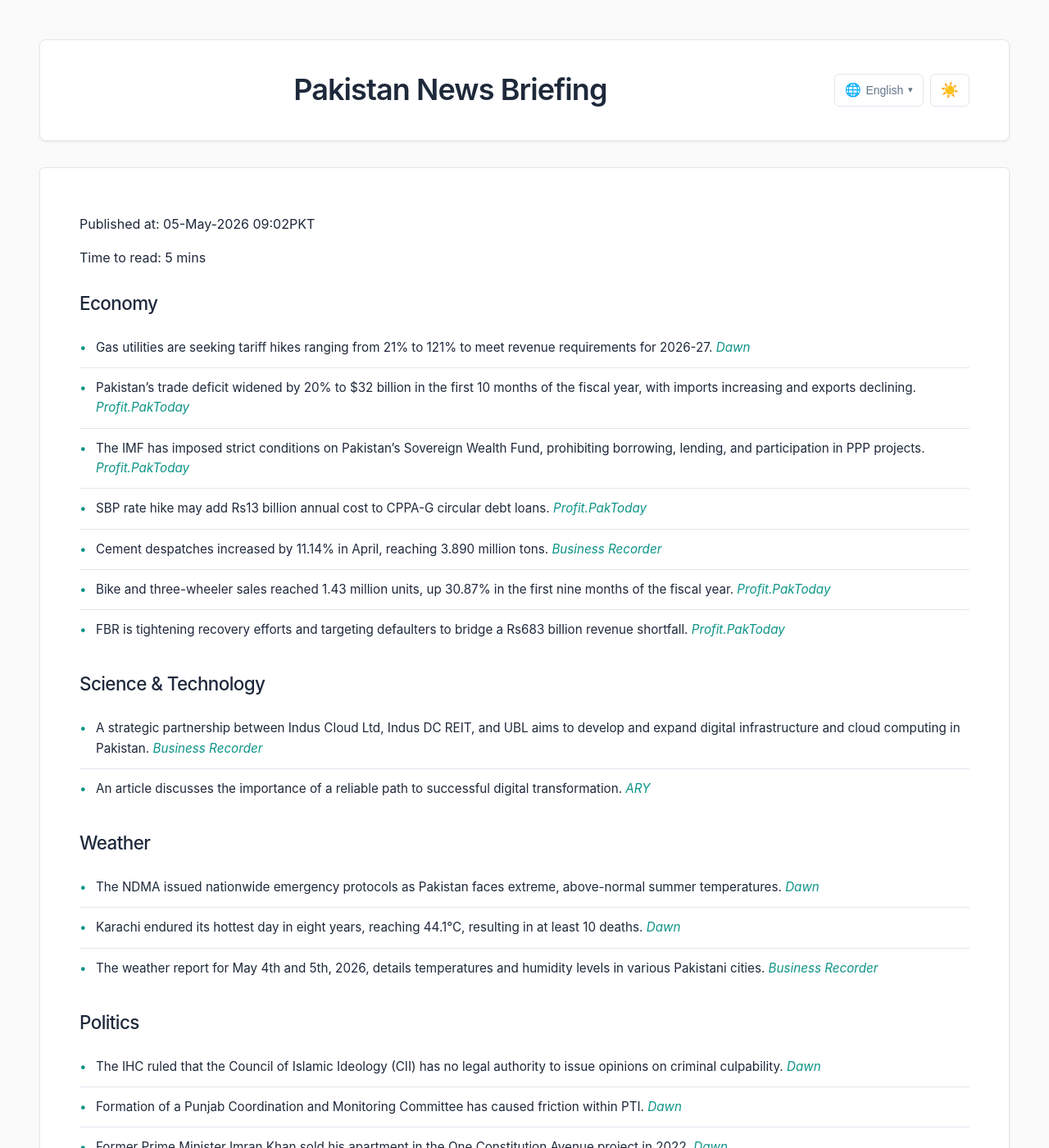
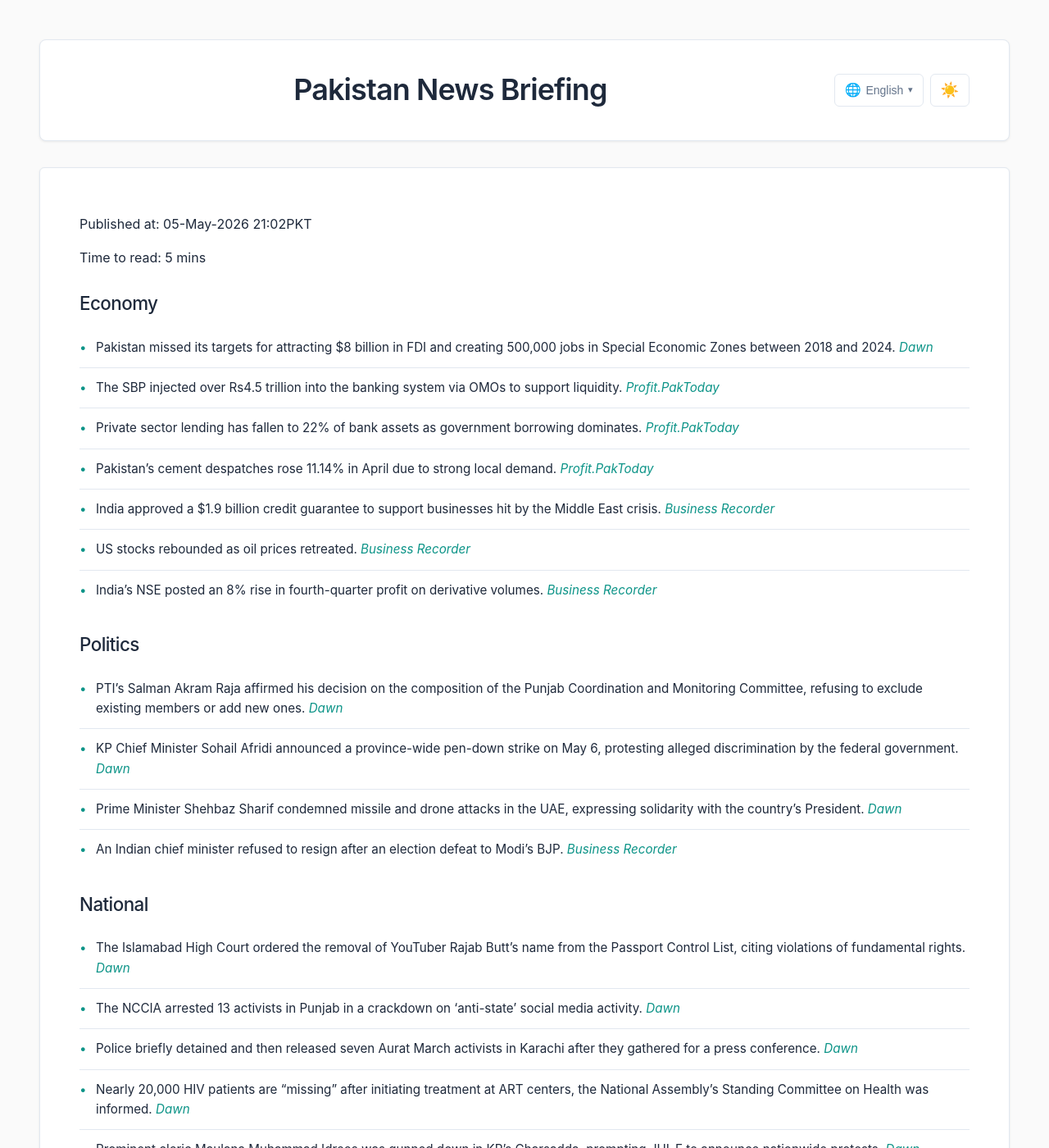
Before and after one commit to zsubzwary/news, a Jekyll site: the page built from en/index.md, in a window 1280 px wide and 1400 px high. Shown: the whole window at 82% size. Built offline with Jekyll 4.4.1, drawn with Linux system fonts in a browser that asks for light colours; some web fonts are replaced; some of the changed text lies outside the part shown.

Commit message:
DateTime; 2026-05-05T16:02:07.386Z

```diff
--- a/en/index.md
+++ b/en/index.md
@@ -4,76 +4,66 @@ title: Pakistan News Briefing
 lang: en
 ---
 
-Published at: 05-May-2026 09:02PKT
+Published at: 05-May-2026 21:02PKT
 
 Time to read: 5 mins
 
 ### Economy
-- Gas utilities are seeking tariff hikes ranging from 21% to 121% to meet revenue requirements for 2026-27. *[Dawn](https://www.dawn.com/news/1997651/gas-utilities-seek-21-121pc-tariff-hike)*
-- Pakistan’s trade deficit widened by 20% to $32 billion in the first 10 months of the fiscal year, with imports increasing and exports declining. *[Profit.PakToday](https://profit.pakistantoday.com.pk/2026/05/05/pakistans-trade-deficit-widens-20-to-32-billion-in-10-months)*
-- The IMF has imposed strict conditions on Pakistan’s Sovereign Wealth Fund, prohibiting borrowing, lending, and participation in PPP projects. *[Profit.PakToday](https://profit.pakistantoday.com.pk/2026/05/05/imf-sets-strict-conditions-on-pakistans-sovereign-wealth-fund-bars-borrowing-lending)*
-- SBP rate hike may add Rs13 billion annual cost to CPPA-G circular debt loans. *[Profit.PakToday](https://profit.pakistantoday.com.pk/2026/05/05/sbp-rate-hike-may-add-rs13-billion-annual-cost-to-cppa-g-circular-debt-loans)*
-- Cement despatches increased by 11.14% in April, reaching 3.890 million tons. *[Business Recorder](https://www.brecorder.com/news/40419603/april-cement-despatches-increase-by-1114pc-yoy)*
-- Bike and three-wheeler sales reached 1.43 million units, up 30.87% in the first nine months of the fiscal year. *[Profit.PakToday](https://profit.pakistantoday.com.pk/2026/05/05/bike-three-wheeler-sales-reach-1-43-million-units-up-30-87-in-nine-months)*
-- FBR is tightening recovery efforts and targeting defaulters to bridge a Rs683 billion revenue shortfall. *[Profit.PakToday](https://profit.pakistantoday.com.pk/2026/05/05/fbr-tightens-recovery-targets-defaulters-to-bridge-rs683-billion-shortfall)*
+- Pakistan missed its targets for attracting $8 billion in FDI and creating 500,000 jobs in Special Economic Zones between 2018 and 2024. *[Dawn](https://www.dawn.com/news/1997769/pakistan-misses-8bn-sez-investment-500000-job-targets-minister)*
+- The SBP injected over Rs4.5 trillion into the banking system via OMOs to support liquidity. *[Profit.PakToday](https://profit.pakistantoday.com.pk/2026/05/05/sbp-injects-over-rs4-5-trillion-via-omos-to-support-liquidity)*
+- Private sector lending has fallen to 22% of bank assets as government borrowing dominates. *[Profit.PakToday](https://profit.pakistantoday.com.pk/2026/05/05/private-sector-lending-falls-to-22-of-bank-assets-as-govt-borrowing-dominates)*
+- Pakistan’s cement despatches rose 11.14% in April due to strong local demand. *[Profit.PakToday](https://profit.pakistantoday.com.pk/2026/05/05/pakistans-cement-despatches-rise-11-14-in-april-on-strong-local-demand)*
+- India approved a $1.9 billion credit guarantee to support businesses hit by the Middle East crisis. *[Business Recorder](https://www.brecorder.com/news/40419746/us-stocks-rebound-as-oil-prices-retreat)*
+- US stocks rebounded as oil prices retreated. *[Business Recorder](https://www.brecorder.com/news/40419746/us-stocks-rebound-as-oil-prices-retreat)*
+- India's NSE posted an 8% rise in fourth-quarter profit on derivative volumes. *[Business Recorder](https://www.brecorder.com/news/40419754/indias-nse-posts-8-rise-in-fourth-quarter-profit-on-derivative-volumes)*
+
+### Politics
+- PTI’s Salman Akram Raja affirmed his decision on the composition of the Punjab Coordination and Monitoring Committee, refusing to exclude existing members or add new ones. *[Dawn](https://www.dawn.com/news/1997770/ptis-raja-stands-by-decision-on-punjab-coordination-and-monitoring-committee-composition)*
+- KP Chief Minister Sohail Afridi announced a province-wide pen-down strike on May 6, protesting alleged discrimination by the federal government. *[Dawn](https://www.dawn.com/news/1997725/cm-afridi-announces-pen-down-strike-on-may-6-over-centres-discrimination-against-kp)*
+- Prime Minister Shehbaz Sharif condemned missile and drone attacks in the UAE, expressing solidarity with the country’s President. *[Dawn](https://www.dawn.com/news/1997705/pm-shehbaz-condemns-drone-missile-attacks-in-uae)*
+- An Indian chief minister refused to resign after an election defeat to Modi's BJP. *[Business Recorder](https://www.brecorder.com/news/40419752/indian-chief-minister-refuses-to-resign-after-election-defeat-to-modis-bjp)*
+
+### National
+- The Islamabad High Court ordered the removal of YouTuber Rajab Butt’s name from the Passport Control List, citing violations of fundamental rights. *[Dawn](https://www.dawn.com/news/1997780/rajab0505)*
+- The NCCIA arrested 13 activists in Punjab in a crackdown on ‘anti-state’ social media activity. *[Dawn](https://www.dawn.com/news/1997726/nccia-arrests-13-activists-in-punjab-in-crackdown-on-anti-state-social-media-activity)*
+- Police briefly detained and then released seven Aurat March activists in Karachi after they gathered for a press conference. *[Dawn](https://www.dawn.com/news/1997753/police-release-aurat-march-activists-after-brief-detention-in-karachi)*
+- Nearly 20,000 HIV patients are “missing” after initiating treatment at ART centers, the National Assembly’s Standing Committee on Health was informed. *[Dawn](https://www.dawn.com/news/1997760/nearly-20000-patients-missing-after-initiating-treatment-at-hiv-centres-na-committee-told)*
+- Prominent cleric Maulana Muhammad Idrees was gunned down in KP's Charsadda, prompting JUI-F to announce nationwide protests. *[Dawn](https://www.dawn.com/news/1997685/prominent-cleric-muhammad-idrees-gunned-down-in-kps-charsadda)*
+- The BSEK chairman resigned following allegations of mismanagement of matric exams in Karachi. *[Dawn](https://www.dawn.com/news/1997734/bsek-chairman-resigns-following-allegations-of-mismanagement-of-matric-exams-in-karachi)*
+- NAB recovered 80 acres of land worth Rs6 billion in Hyderabad. *[Profit.PakToday](https://profit.pakistantoday.com.pk/2026/05/05/nab-recovers-80-acres-of-land-worth-rs6-billion-in-hyderabad/)*
+
+### International
+- The US threatened a “devastating” response to any Iran attack on commercial shipping, while maintaining the ceasefire still holds. *[Dawn](https://www.dawn.com/news/1997773/us-threatens-devastating-response-to-any-iran-attack-on-shipping)*
+- An Israeli court extended the detention of two Gaza flotilla activists by six days. *[Dawn](https://www.dawn.com/news/1997759/israel-court-extends-gaza-flotilla-activists-detention-by-six-days)* & *[Business Recorder](https://www.brecorder.com/news/40419724/israel-court-extends-gaza-flotilla-activists-detention-until-sunday)*
+- A blast at a fireworks factory in China’s Hunan province killed 21 people and injured 61. *[Dawn](https://www.dawn.com/news/1997692/blast-at-fireworks-factory-in-chinas-hunan-kills-21-state-media-says)*
+- India may discuss BrahMos missile sale to Vietnam during the presidential visit. *[Dawn](https://www.dawn.com/news/1997712/india-may-discuss-brahmos-missile-sale-to-vietnam-during-presidential-visit-sources-say)*
+- Zelensky offered a drone deal to Bahrain during his Gulf trip. *[Business Recorder](https://www.brecorder.com/news/40419748/zelensky-offers-bahrain-drone-deal-in-latest-gulf-trip)*
+- The UAE said its air defenses are dealing with missile and drone attacks from Iran. *[Business Recorder](https://www.brecorder.com/news/40419750/uae-says-air-defences-dealing-with-missile-and-drone-attacks-from-iran)*
+- FIFA invited Iran to headquarters for World Cup talks. *[Business Recorder](https://www.brecorder.com/news/40419737/fifa-invites-iran-to-headquarters-for-world-cup-talks)*
+- EU is prepared for every scenario after Trump car tariff threat. *[Business Recorder](https://www.brecorder.com/news/40419739/eu-prepared-for-every-scenario-after-trump-car-tariff-threat)*
 
 ### Science & Technology
-- A strategic partnership between Indus Cloud Ltd, Indus DC REIT, and UBL aims to develop and expand digital infrastructure and cloud computing in Pakistan. *[Business Recorder](https://www.brecorder.com/news/40419596/digital-infrastructure-and-cloud-adoption-indus-cloud-ltd-indus-dc-reit-and-ubl-form-strategic-partnership)*
-- An article discusses the importance of a reliable path to successful digital transformation. *[ARY](https://arynews.tv/digital-transformation-improve-efficiency-and-growth)*
+- Former Nadra chairman Tariq Malik was included in a US-based company’s list recognizing digital identity pioneers. *[Dawn](https://www.dawn.com/news/1997688/ex-nadra-chairman-tariq-malik-included-in-us-based-companys-list-recognising-digital-identity-pioneers)*
+- India's PNB hikes cybersecurity spend as AI models raise risks. *[Business Recorder](https://www.brecorder.com/news/40419751/indias-pnb-hikes-cybersecurity-spend-as-ai-models-including-anthropics-mythos-raise-risks)*
 
 ### Weather
-- The NDMA issued nationwide emergency protocols as Pakistan faces extreme, above-normal summer temperatures. *[Dawn](https://www.dawn.com/news/1997631/extreme-heat-prompts-nationwide-emergency-protocols)*
-- Karachi endured its hottest day in eight years, reaching 44.1°C, resulting in at least 10 deaths. *[Dawn](https://www.dawn.com/news/1997593/10-found-dead-as-karachi-endures-hottest-day-in-eight-years)*
-- The weather report for May 4th and 5th, 2026, details temperatures and humidity levels in various Pakistani cities. *[Business Recorder](https://www.brecorder.com/news/40419565/the-weather)*
-
-### Politics
-- The IHC ruled that the Council of Islamic Ideology (CII) has no legal authority to issue opinions on criminal culpability. *[Dawn](https://www.dawn.com/news/1997627/council-of-islamic-ideology-has-no-authority-to-rule-on-criminal-liability-ihc)*
-- Formation of a Punjab Coordination and Monitoring Committee has caused friction within PTI. *[Dawn](https://www.dawn.com/news/1997621/formation-of-coordination-body-stirs-up-bad-blood-in-pti)*
-- Former Prime Minister Imran Khan sold his apartment in the One Constitution Avenue project in 2022. *[Dawn](https://www.dawn.com/news/1997580/imran-exited-controversial-project-in-2022)*
-- The IHC ruled that buyers of apartments in the One Constitution Avenue project have no ownership rights. *[Dawn](https://www.dawn.com/news/1997452/ihc-rules-buyers-of-apartments-at-one-constitution-avenue-have-no-ownership-rights)*
-
-### National
-- A suicide attack on an army check post in South Waziristan was foiled, but a civilian was martyred and 15 injured. *[Dawn](https://www.dawn.com/news/1997513/suicide-attack-foiled-on-army-check-post-in-south-waziristan-civilian-martyred-15-injured)*
-- NAB recovered 80 acres of government land illegally allotted to Bahria Town. *[Dawn](https://www.dawn.com/news/1997514/nab-recovers-80-acres-of-govt-land-illegally-allotted-to-bahria-town)*
-- The Supreme Court upheld the death sentences of members of the ‘Chotu’ gang. *[Dawn](https://www.dawn.com/news/1997628/supreme-court-upholds-death-sentences-of-chotu-gang-members)*
-- Pakistan has sufficient POL reserves until the third week of June, according to the petroleum ministry. *[Dawn](https://www.dawn.com/news/1997502/pakistan-has-sufficient-pol-reserves-till-third-week-of-june-says-petroleum-ministry)*
-
-### International
-- The Pakistan Navy and PMSA rescued six Indian nationals and one Indonesian national from an Indian offshore tug in the Arabian Sea. *[Dawn](https://www.dawn.com/news/1997526/6-indian-nationals-among-sailors-rescued-by-navy-maritime-security-agency-in-arabian-sea-security-sources)*
-- Russia and Ukraine declared separate truces, with differing conditions and skepticism. *[Dawn](https://www.dawn.com/news/1997531/ukraine-and-russia-declare-separate-truces)*
-- The UAE intercepted Iranian missiles and reported a drone attack on the Fujairah oil zone. *[Dawn](https://www.dawn.com/news/1997510/fujairah-oil-zone-hit-by-drone-attack-as-uae-says-it-intercepted-iranian-missiles)*
-- Iran’s sailors evacuated to Pakistan have returned home. *[Dawn](https://www.dawn.com/news/1997392/iranian-sailors-evacuated-to-pakistan-return-home-state-media-confirms)*
-- India’s Modi celebrated a victory in West Bengal elections. *[Dawn](https://www.dawn.com/news/1997401/indias-modi-celebrates-record-win-in-opposition-held-west-bengal)*
-- The US and Iran launched new attacks, escalating tensions in the Gulf. *[ARY](https://arynews.tv/us-iran-launch-new-attacks-as-they-wrestle-for-gulf-waters-control)*
-- The US is discussing a currency swap line with the UAE. *[Profit.PakToday](https://profit.pakistantoday.com.pk/2026/05/05/uae-says-it-is-discussing-currency-swap-line-with-us)*
+- Karachi will experience hot but below 40°C temperatures in the coming days. *[Dawn](https://www.dawn.com/news/1997698/hot-weather-to-persist-in-karachi-but-temperature-to-stay-below-40c)*
 
 ### Sports
-- No relevant news in provided articles.
+- Players would boycott the French Open over prize money dispute, says Sabalenka. *[Business Recorder](https://www.brecorder.com/news/40419749/players-would-boycott-french-open-over-prize-money-dispute-says-sabalenka)*
 
 ### Health
-- No relevant news in provided articles.
+- (Covered under National - Nearly 20,000 HIV patients missing)
 
 ### Other
-- A Secret Service exchange of gunfire occurred near the White House. *[ARY](https://arynews.tv/secret-service-says-it-exchanged-gunfire-near-white-house)* & *[Business Recorder](https://www.brecorder.com/news/40419679/secret-service-says-it-exchanged-gunfire-with-armed-suspect-near-white-house)*
-- Movie reviews for *Blue Moon*, *Send Help*, *Wicked*, and *Hamnet* were published. *[ARY](https://arynews.tv/blue-moon-2025-movie-review)*, *[ARY](https://arynews.tv/send-help-rachel-mcadams-movie-review-2025)*, *[ARY](https://arynews.tv/wicked-for-good-movie-review-2025)*, *[ARY](https://arynews.tv/hamnet-2025-movie-review)*
-- Articles discussing cultural and political observations were published. *[Dawn](https://www.dawn.com/news/1997642/requiem-for-stalins-spirit)* & *[Dawn](https://www.dawn.com/news/1997643/marked-as-equals)*
-- A review of *The Rip* movie was published. *[ARY](https://arynews.tv/the-rip-movie-review-2026-matt-damon-ben-affleck)*
-- News about Jake Paul responding to Olivia Rodrigo’s SNL jab. *[ARY](https://arynews.tv/jake-paul-responds-after-olivia-rodrigos-snl-jab)*
-- A blast at a fireworks factory in China killed 21 people. *[Business Recorder](https://www.brecorder.com/news/40419678/blast-at-fireworks-factory-in-chinas-hunan-kills-21-xi-calls-for-probe-state-media-says)*
-- Support among American Jews for a US-led war on Iran is declining. *[Dawn](https://www.dawn.com/news/1997519/support-among-american-jews-for-us-led-war-on-iran-declines-survey)*
-- Oil prices eased slightly after signs the US is loosening Iran’s closure of the Strait of Hormuz. *[Business Recorder](https://www.brecorder.com/news/40419674/oil-eases-on-signs-us-is-loosening-iranian-closure-of-strait-of-hormuz)*
-- Gold prices remained steady amid Middle East tensions. *[Business Recorder](https://www.brecorder.com/news/40419672/gold-steady-as-investors-weigh-middle-east-risks-stalled-us-iran-peace-talks)*
-- Shares slid and oil prices remained elevated due to US-Iran tensions. *[Business Recorder](https://www.brecorder.com/news/40419677/shares-slide-oil-prices-elevated-as-us-iran-truce-prospects-dim)*
-- The yen remained steady, while the dollar firmed due to Middle East war fears. *[Business Recorder](https://www.brecorder.com/news/40419673/yen-steady-dollar-firms-on-middle-east-war-fears)*
-- The Indian rupee is at risk of reaching an all-time low due to high oil prices. *[Business Recorder](https://www.brecorder.com/news/40419676/indian-rupee-at-risk-of-all-time-low-on-long-standing-oil-drag)*
-- Indian shares are expected to open lower due to elevated oil prices. *[Business Recorder](https://www.brecorder.com/news/40419675/indian-shares-set-to-open-lower-on-elevated-oil-prices-lampt-mampm-results-in-focus)*
-- Synergy Advertising won the AFAA Brilliance Awards for the second year. *[Business Recorder](https://www.brecorder.com/news/40419597/synergy-advertising-wins-afaa-brilliance-awards-for-second-year)*
-- GO recorded its highest-ever 24-hour sales at COCO stations. *[Business Recorder](https://www.brecorder.com/news/40419598/go-records-highest-ever-24-hour-sales-at-coco-stations)*
-- The NA Speaker condoled the death of Professor Hafeez-ur-Rehman. *[Business Recorder](https://www.brecorder.com/news/40419599/na-speaker-condoles-death)*
-- CM Punjab reviewed progress on the PDP and LDP. *[Business Recorder](https://www.brecorder.com/news/40419601/cm-reviews-progress-on-pdp-ldp)*
-- CM Punjab paid tribute to brave firefighters. *[Business Recorder](https://www.brecorder.com/news/40419602/cm-pays-tribute-to-brave-firefighters)*
-- ADB urged to ease exposure limits and scale up financing for high-need economies. *[Profit.PakToday](https://profit.pakistantoday.com.pk/2026/05/05/pakistan-urges-adb-to-ease-exposure-limits-scale-up-financing-for-high-need-economies)*
-- Conflicting signals on inflation were reported. *[Business Recorder](https://www.brecorder.com/news/40419567/conflicting-signals-on-inflation)*
-- Water quality is under growing strain. *[Business Recorder](https://www.brecorder.com/news/40419568/water-quality-under-growing-strain)*
-- Asia is battling a rising, uneven toll from the energy crisis caused by the Iran war. *[Profit.PakToday](https://profit.pakistantoday.com.pk/2026/05/05/asia-battles-rising-uneven-toll-of-energy-crisis-caused-by-iran-war)*
-- Silver and Gold prices in Pakistan were reported. *[Profit.PakToday](https://profit.pakistantoday.com.pk/2026/05/05/silver-price-in-pakistan-for-today-may-05-2026)* & *[Profit.PakToday](https://profit.pakistantoday.com.pk/2026/05/05/gold-price-in-pakistan-for-today-may-05-2026)*
+- An Indian pilot group suggests electrical failure, not pilot action, caused last year’s Air India crash. *[Dawn](https://www.dawn.com/news/1997708/indian-pilots-demand-further-probe-of-last-years-air-india-crash)*
+- Jonathan Tiersten, Sleepaway Camp Actor, Passes Away at 60. *[ARY](https://arynews.tv/jonathan-tiersten-sleepaway-camp-actor-passes-away-at-60)*
+- Katy Perry’s Met Gala 2026 Fire Scandal – Separating Fact from Fiction. *[ARY](https://arynews.tv/katy-perrys-met-gala-2026-fire-scandal-separating-fact-from-fiction)*
+- Kai Trump Opens Up About Struggling with Last Name Prejudice. *[ARY](https://arynews.tv/kai-trump-opens-up-about-struggling-with-last-name-prejudice)*
+- Marcello Hernández makes stylish Met Gala debut with Ana Cabral. *[ARY](https://arynews.tv/marcello-hernandez-makes-stylish-met-gala-debut-with-ana-cabral)*
+- Hugh Jackman & Sutton Foster’s Met Gala Red Carpet Debut Ignites Controversy. *[ARY](https://arynews.tv/hugh-jackman-sutton-fosters-met-gala-red-carpet-debut-ignites-controversy)*
+- Another Blow to Cambridge System as A-Level Business Studies Paper Leaked. *[ARY](https://arynews.tv/another-blow-to-cambridge-system-as-a-level-business-studies-paper-leaked)*
+- I’ve asked power in Pakistan one question for ten years on my podcast. This is the answer. *[Dawn](https://www.dawn.com/news/1997693/ive-asked-power-in-pakistan-one-question-for-ten-years-on-my-podcast-this-is-the-answer)*
+- Government freezes senior-level hiring at PSO as board term ends on May 28. *[Profit.PakToday](https://profit.pakistantoday.com.pk/2026/05/05/govt-freezes-senior-level-hiring-at-pso-as-board-term-ends-on-may-28/)*
+- Yousaf Weaving to issue 36.35 million shares to CEO against his outstanding loan. *[Profit.PakToday](https://profit.pakistantoday.com.pk/2026/05/05/yousaf-weaving-to-issue-36-35-million-shares-to-ceo-against-his-outstanding-loan/)*
+- Right time to buy-the-dip in One Constitution Avenue apartments, say Islamabad real estate agents. *[Profit.PakToday](https://profit.pakistantoday.com.pk/2026/05/05/right-time-to-buy-the-dip-in-one-constitution-avenue-apartments-say-islamabad-real-estate-agents/)*
```
